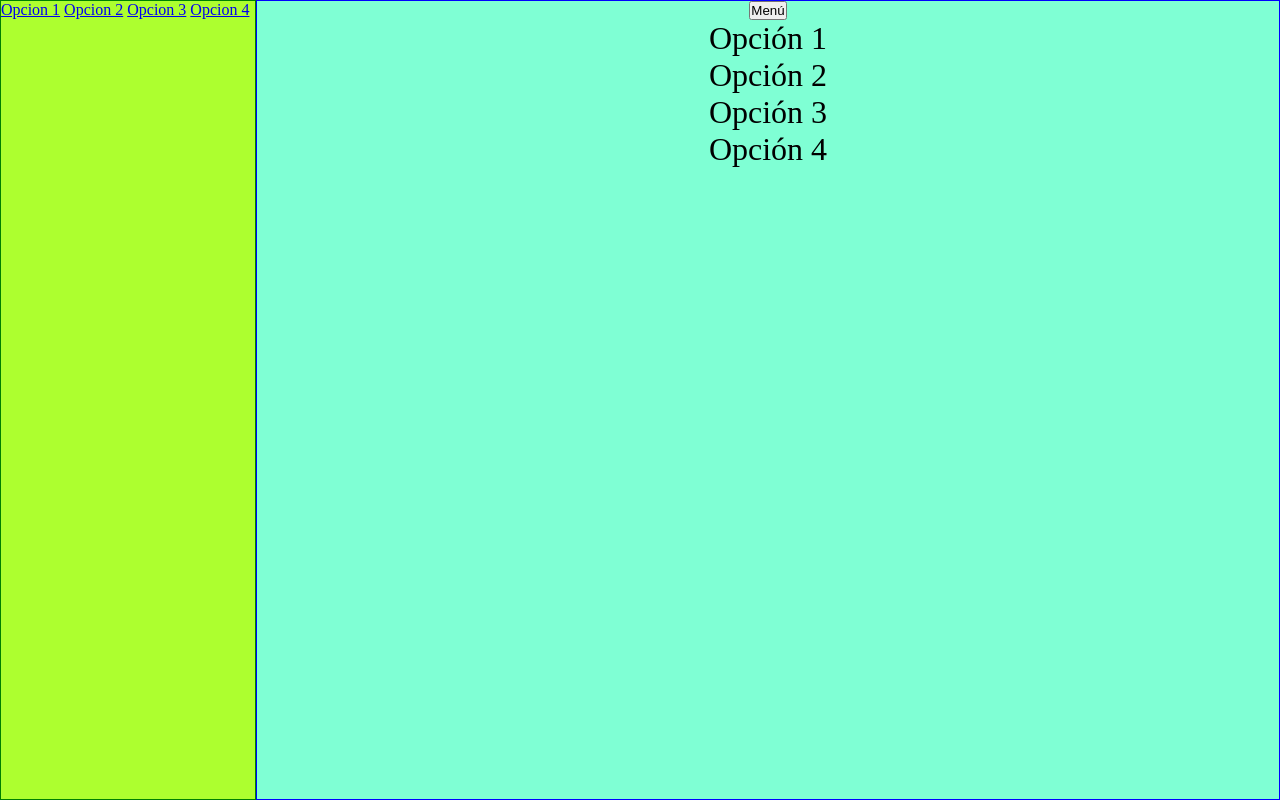
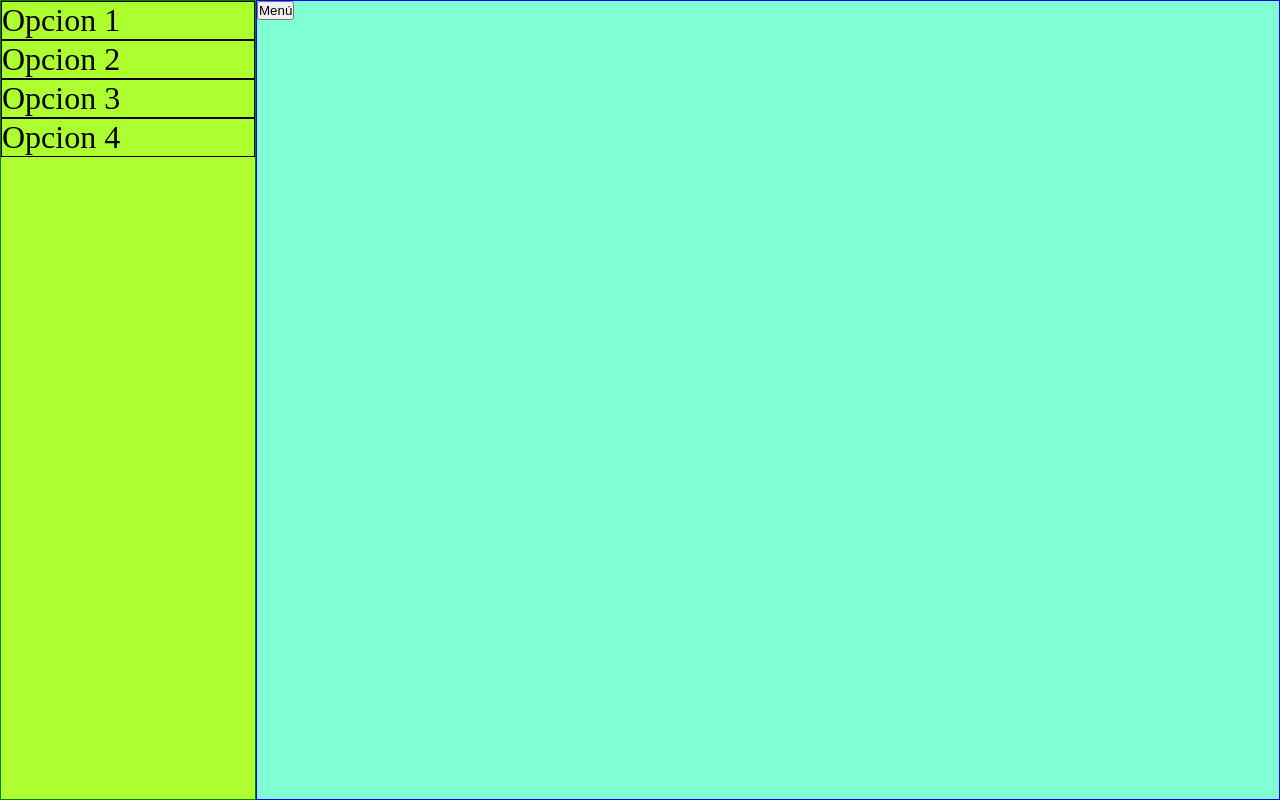
Before and after one commit to FranciscoJavierDLRG/delarosago, a PHP site: page /BarraLateral.html in a window 1280 px wide. Run offline with PHP 8.4, Linux system fonts and the light colour scheme.

Commit message:
barra lateral con js

```diff
--- a/Parcial2/BarraLateralJs/BarraLateral.html
+++ b/Parcial2/BarraLateralJs/BarraLateral.html
@@ -6,33 +6,24 @@
     </head>
     <body>
         <div id="cont1" class="contenedor">
-            <!--div class="caja"><A id="op1" href="#img1">Brontosaurio</A></div>
-            <div class="caja"><A id="op2" href="#img2">Estegosaurio</A></div>
-            <div class="caja"><A id="op3" href="#img3">Triceratops</A></div>
-            <div class="caja"><A id="op4" href="#img4">Setasaurio</A></div-->
-            <a id="opc1" href="#opcion1">Opcion 1</a>
-            <a id="opc2" href="#opcion2">Opcion 2</a>
-            <a id="opc3" href="#opcion3">Opcion 3</a>
-            <a id="opc4" href="#opcion4">Opcion 4</a>
+            <div class="caja" href="#opcion1">Opcion 1</div>
+            <div class="caja" href="#opcion2">Opcion 2</div>
+            <div class="caja" href="#opcion3">Opcion 3</div>
+            <div class="caja" href="#opcion4">Opcion 4</div>
         </div>
         <div id="cont2" class="contenedor">
-            <!--<h1>Contenido <br> Desktop</h1>-->
-            <!--img  id=img1 src="dinosaurio.png">
-            <img  id=img2 src="estegosaurio.png">
-            <img  id=img3 src="triceratops.png">
-            <img  id=img4 src="setasaurio.png"-->
             <button id="btn" type="button">Menú</button>
-            <div id="opcion1" class="contenidoopcion">Opción 1</div>
-            <div id="opcion2" class="contenidoopcion">Opción 2</div>
-            <div id="opcion3" class="contenidoopcion">Opción 3</div>
-            <div id="opcion4" class="contenidoopcion">Opción 4</div>
+            <div id="opcion1" class="contenidoopcion"></div>
+            <div id="opcion2" class="contenidoopcion"></div>
+            <div id="opcion3" class="contenidoopcion"></div>
+            <div id="opcion4" class="contenidoopcion"></div>
         </div>
         <script>
             document.getElementById("btn").addEventListener("click", alternarmenu);
 
             function alternarmenu() {
                 document.getElementById("cont1").classList.toggle("MenuEscondido");
-                document,getElementById("cont2").classList.toggle("ContenidoMargenCero");
+                document.getElementById("cont2").classList.toggle("ContenidoMargenCero");
             }
         </script>
     </body>
--- a/Parcial2/BarraLateralJs/stilos.css
+++ b/Parcial2/BarraLateralJs/stilos.css
@@ -16,52 +16,26 @@
     width: 100%;
     font-size:2em;
 }
-.opc1, .opc2, .opc2, .opc4{
-    border: 1px solid black;
-    margin:0px;
-    width: 100%;
-    font-size:2em;
-}
+
 #cont2.contenedor{
     height: 100%;
     width: 80%;
     border: 1px solid blue;
     background-color:aquamarine;
-    float: left;
-    text-align: center;
+    float: right;
+    /*text-align: center;*/
     font-size: 2em;
 }
-img{
-    transform: translateY(25px);
-    /*visibility: hidden;*/
+#btn{
+    position:initial;
+}
+
+.MenuEscondido{
     display: none;
-    align-items: center;
 }
-#img1:target{
-    display:block;
-    width: calc(90%);
-    height: calc(90%);
-}
-#img2:target{
-    display:block;
-    width: calc(90%);
-    height: calc(90%);
-}
-#img3:target{
-    display:block;
-    width: calc(90%);
-    height: calc(90%);
-}
-#img4:target{
-    display:block;
-    width: calc(90%);
-    height: calc(90%);
-}
-#opcion1:target,
-#opcion2:target,
-#opcion3:target,
-#opcion4:target{
-    display: block;
+.ContenidoMargenCero{
+    min-height: 100%;
+    min-width: 100%;
 }
 
 @media screen and (min-width:501px) and (max-width:750px){
@@ -82,17 +56,10 @@ img{
         width: 100%;
         border: 1px solid blue;
         background-color:aquamarine;
-        float: left;
+        float:none;
         text-align: center;
         font-size: 2em;
     }
-    /*#img1,
-    #img2,
-    #img3,
-    #img4{
-        width: 256px;
-        height: 256px;
-    }*/
 }
 @media screen and (max-width:500px){
     #cont1.contenedor{
@@ -107,7 +74,7 @@ img{
         width: 100%;
         border: 1px solid blue;
         background-color:aquamarine;
-        float: left;
+        float: none;
         text-align: center;
         font-size: 2em;
     }
@@ -117,14 +84,4 @@ img{
         float:none;
         text-align: center;
     }
-    /*h1{
-        transform: translateY(180px);
-    }
-    #img1,
-    #img2,
-    #img3,
-    #img4{
-        width: 128px;
-        height: 128px;
-    }*/
 }
```
Also changed, not shown: Parcial2/BarraLateralJs/dinosaurio.png (deleted), Parcial2/BarraLateralJs/estegosaurio.png (deleted), Parcial2/BarraLateralJs/setasaurio.png (deleted), Parcial2/BarraLateralJs/triceratops.png (deleted).
